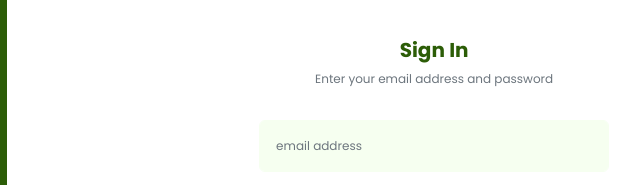
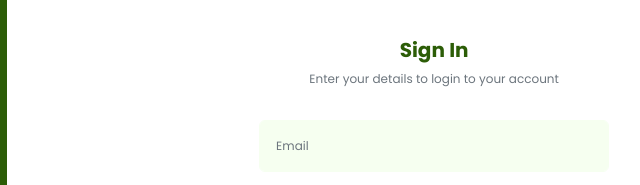
Before and after one commit to chickencrispy/limetes, a plain HTML site: page login.html in a window 1280 px wide. Shown: the part 167-352 px from the top of the page, 419-1059 px from the left. Drawn offline with nearby package versions, Linux system fonts and the light colour scheme.

Commit message:
Login Page

```diff
--- a/login.html
+++ b/login.html
@@ -34,13 +34,13 @@
       <div class="login-box my-auto">
         <div class="login-form-header text-center mb-3">
           <h5 class="fw-bold text-theme mb-2">Sign In</h5>
-          <div class="text-muted">Enter your email address and password</div>
+          <div class="text-muted">Enter your details to login to your account</div>
         </div>
 
         <div class="login-form mt-3">
           <form>
             <div class="form-group">
-              <input type="text" class="form-control form-control-solid" placeholder="email address">
+              <input type="text" class="form-control form-control-solid" placeholder="Email">
             </div>
             <div class="form-group">
               <input type="password" class="form-control form-control-solid" placeholder="Password">
```
